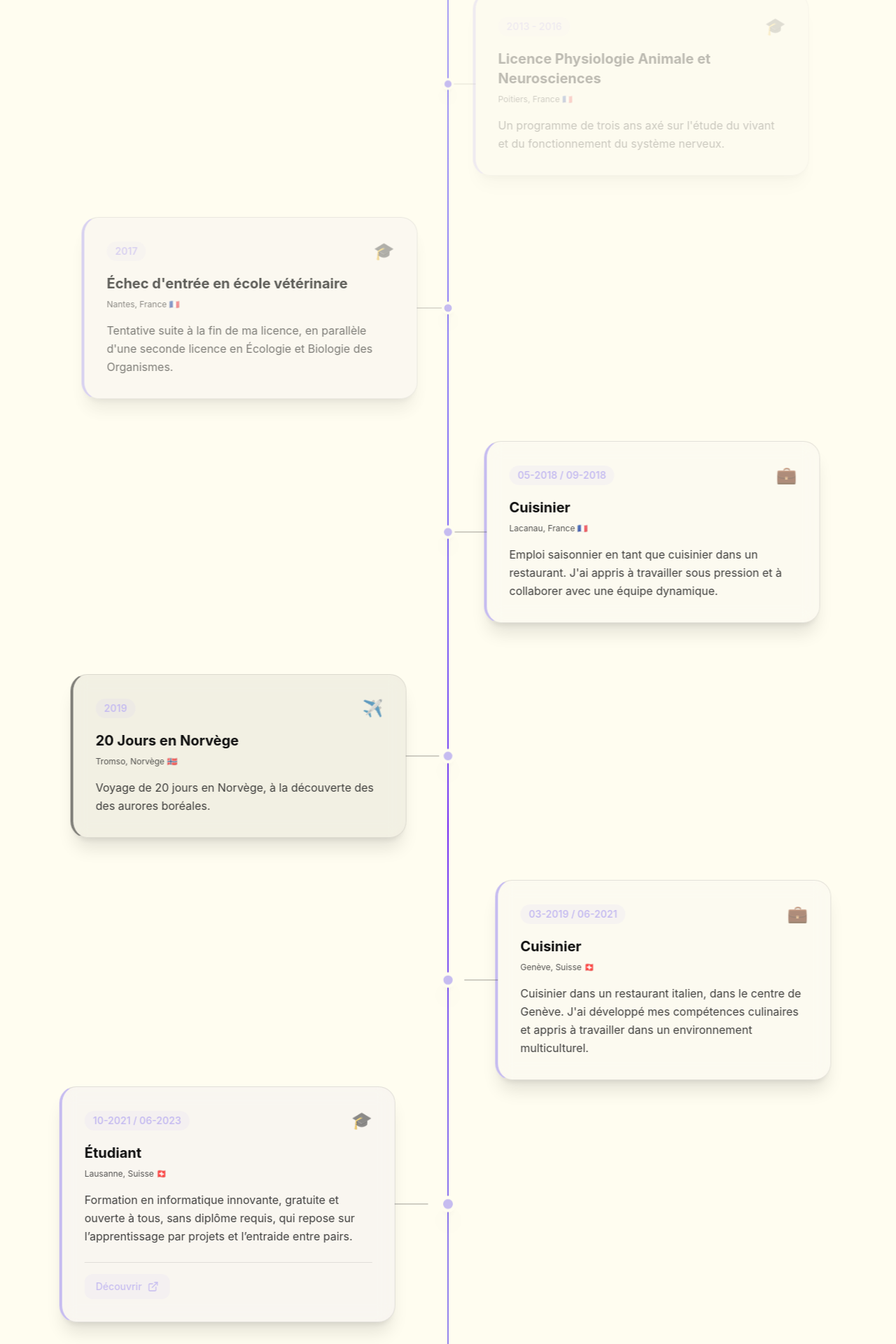
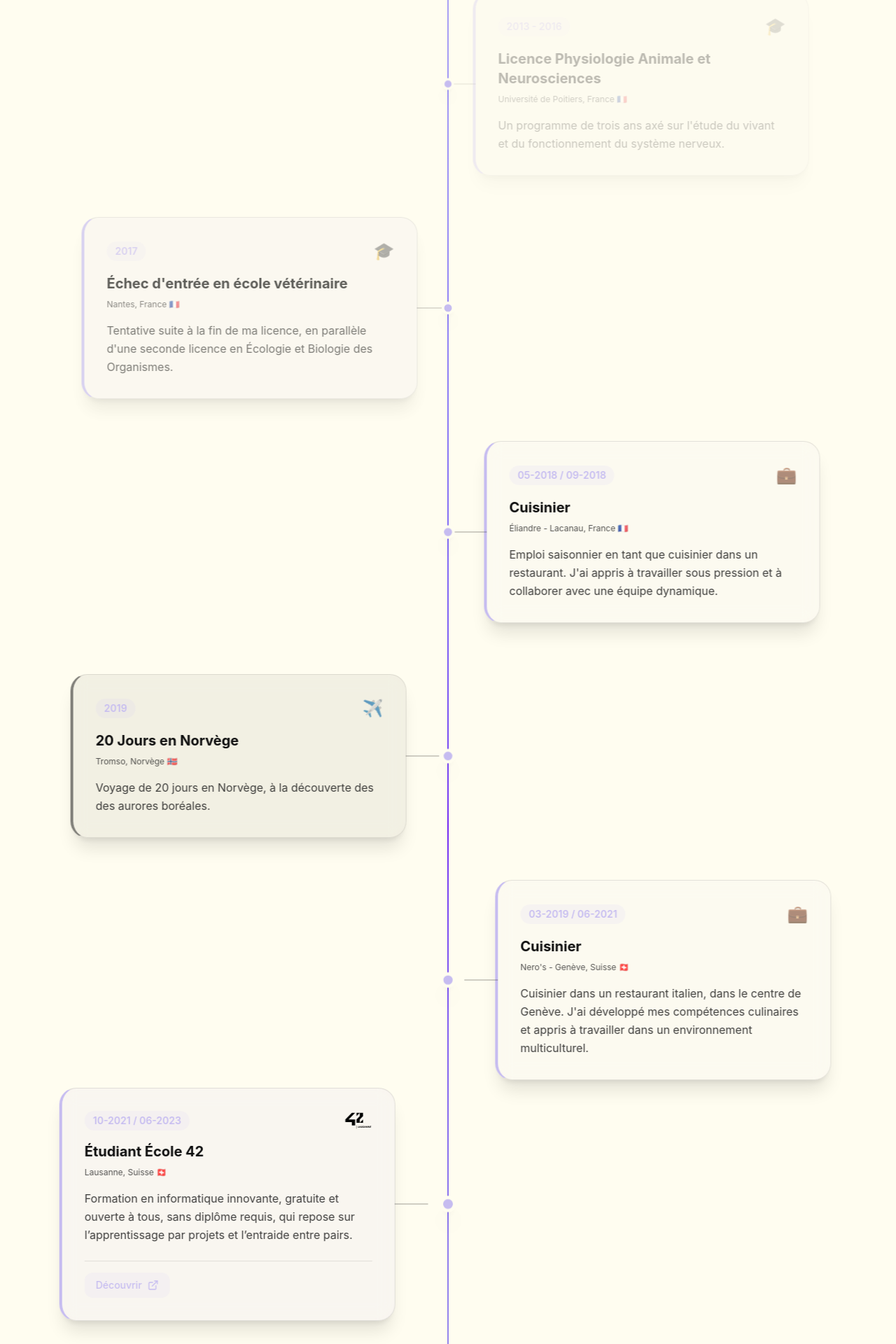
Before and after one commit to Bima42/portfolio, a React (Vite) app: page / in a window 1280 px wide. Shown: the part 1180-3100 px from the top of the page at 70% size. Built offline with nearby package versions, Linux system fonts and the light colour scheme.

Commit message:
refactor: timeline data done and logos

```diff
--- a/src/components/about/TimelineItem.tsx
+++ b/src/components/about/TimelineItem.tsx
@@ -3,6 +3,7 @@ import { motion, useScroll, useTransform } from 'framer-motion';
 import type { TimelineItemProps } from './types.ts';
 import { useLanguage } from '@/hooks/useLanguage';
 import { ExternalLink } from 'lucide-react';
+import { Logo } from '@/components/header';
 
 export function TimelineItem({ item, isLeft }: TimelineItemProps) {
   const { t } = useLanguage();
@@ -78,9 +79,10 @@ export function TimelineItem({ item, isLeft }: TimelineItemProps) {
             <span className="inline-block px-3 py-1 text-sm font-semibold text-primary bg-primary/10 rounded-full">
               {item.date}
             </span>
-            <span className="text-2xl opacity-60">
-              {getTypeIcon(item.type)}
-            </span>
+            {item.icon ? (<Logo src={item.icon} alt={"card-logo"} logoHeight={"h-6"} />) :
+              (<span className="text-2xl opacity-60">
+                {getTypeIcon(item.type)}
+              </span>)}
           </div>
 
           {/* Title */}
@@ -95,7 +97,9 @@ export function TimelineItem({ item, isLeft }: TimelineItemProps) {
 
           {/* Description */}
           <p className="text-sm md:text-base text-foreground/80 leading-relaxed">
-            {t(item.description)}
+            {t(item.description, {
+              break: <br />,
+            })}
           </p>
 
           {(item.link) && (
--- a/src/data/timelineData.ts
+++ b/src/data/timelineData.ts
@@ -58,7 +58,8 @@ export const timelineData: TimelineData = {
       location: 'timeline.items.42_school.location',
       description: 'timeline.items.42_school.description',
       link: 'https://www.42lausanne.ch',
-      type: 'education'
+      type: 'education',
+      icon: '/logo-42.svg'
     },
     {
       id: '8',
@@ -82,7 +83,8 @@ export const timelineData: TimelineData = {
       title: 'timeline.items.software_engineer.title',
       location: 'timeline.items.software_engineer.location',
       description: 'timeline.items.software_engineer.description',
-      type: 'experience'
+      type: 'experience',
+      icon: '/logo-resilio.svg'
     },
   ]
 };
--- a/src/locales/en.json
+++ b/src/locales/en.json
@@ -50,12 +50,12 @@
     "items": {
       "school": {
         "title": "Scientific Baccalauréat",
-        "location": "Niort, France 🇫🇷",
+        "location": "Paul Guérin School, Niort, France 🇫🇷",
         "description": "Specializing in Life Sciences and Sports. Obtained at the age of 16."
       },
       "university": {
         "title": "Bachelor's in Animal Physiology and Neurosciences",
-        "location": "Poitiers, France 🇫🇷",
+        "location": "University of Poitiers, France 🇫🇷",
         "description": "A three-year program focused on the study of animal physiology and the functioning of the nervous system."
       },
       "vet_fail": {
@@ -65,7 +65,7 @@
       },
       "cook_lacanau": {
           "title": "Cook",
-          "location": "Lacanau, France 🇫🇷",
+          "location": "Éliandre - Lacanau, France 🇫🇷",
           "description": "Seasonal job as a cook in a restaurant. I learned to work under pressure and collaborate with a dynamic team."
       },
       "norway": {
@@ -75,11 +75,11 @@
       },
       "cook_geneva": {
           "title": "Cook",
-          "location": "Geneva, Switzerland 🇨🇭",
+          "location": "Nero's - Geneva, Switzerland 🇨🇭",
           "description": "Cook in an Italian restaurant in the center of Geneva. I developed my culinary skills and learned to work in a multicultural environment."
       },
       "42_school": {
-        "title": "Student",
+        "title": "42 School Student",
         "location": "Lausanne, Switzerland 🇨🇭",
         "description": "Innovative computer training that is free and open to all, with no diploma required, based on project-based learning and peer support."
       },
@@ -95,8 +95,8 @@
       },
       "software_engineer": {
         "title": "Software Engineer",
-        "location": "Lausanne, Switzerland 🇨🇭",
-        "description": "I started working here after completing my end-of-studies internship. I develop, maintain, and improve the company's applications. I also manage, in collaboration with the CTO, all aspects of the company's infrastructure, including servers, databases, and development tools."
+        "location": "Resilio - Lausanne, Switzerland 🇨🇭",
+        "description": "I started working here after completing my end-of-studies internship. \n I develop, maintain, and improve the company's applications. I also manage, in collaboration with the CTO, all aspects of the company's infrastructure, including servers and databases."
       }
     }
   }
--- a/src/locales/fr.json
+++ b/src/locales/fr.json
@@ -50,12 +50,12 @@
     "items": {
       "school": {
         "title": "Baccalauréat Scientifique",
-        "location": "Niort, France 🇫🇷",
+        "location": "Lycée Paul Guérin, Niort, France 🇫🇷",
         "description": "Avec spécialisation en Sciences de la vie, et Sport. Obtention à l'âge de 16 ans."
       },
       "university": {
         "title": "Licence Physiologie Animale et Neurosciences",
-        "location": "Poitiers, France 🇫🇷",
+        "location": "Université de Poitiers, France 🇫🇷",
         "description": "Un programme de trois ans axé sur l'étude du vivant et du fonctionnement du système nerveux."
       },
       "vet_fail": {
@@ -65,7 +65,7 @@
       },
       "cook_lacanau": {
         "title": "Cuisinier",
-        "location": "Lacanau, France 🇫🇷",
+        "location": "Éliandre - Lacanau, France 🇫🇷",
         "description": "Emploi saisonnier en tant que cuisinier dans un restaurant. J'ai appris à travailler sous pression et à collaborer avec une équipe dynamique."
       },
       "norway": {
@@ -75,11 +75,11 @@
       },
       "cook_geneva": {
         "title": "Cuisinier",
-        "location": "Genève, Suisse 🇨🇭",
+        "location": "Nero's - Genève, Suisse 🇨🇭",
         "description": "Cuisinier dans un restaurant italien, dans le centre de Genève. J'ai développé mes compétences culinaires et appris à travailler dans un environnement multiculturel."
       },
       "42_school": {
-        "title": "Étudiant",
+        "title": "Étudiant École 42",
         "location": "Lausanne, Suisse 🇨🇭",
         "description": "Formation en informatique innovante, gratuite et ouverte à tous, sans diplôme requis, qui repose sur l’apprentissage par projets et l’entraide entre pairs."
       },
@@ -95,8 +95,8 @@
       },
       "software_engineer": {
         "title": "Ingénieur Logiciel",
-        "location": "Lausanne, Suisse 🇨🇭",
-        "description": "Entré en poste après mon stage de fin d'études. Je développe, maintiens et améliores les applications de l'entreprise. Je gère également, en collaboration avec le CTO, toute la partie infrastructure de l'entreprise, notamment les serveurs, les bases de données et les outils de développement."
+        "location": "Resilio - Lausanne, Suisse 🇨🇭",
+        "description": "Entré en poste après mon stage de fin d'études. \n Je développe, maintiens et améliores les applications de l'entreprise. Je gère également, en collaboration avec le CTO, toute la partie infrastructure de l'entreprise, notamment les serveurs et les bases de données."
       }
     }
   }
```
Also changed, not shown: public/logo-42.svg (added), public/logo-resilio.svg (added).
